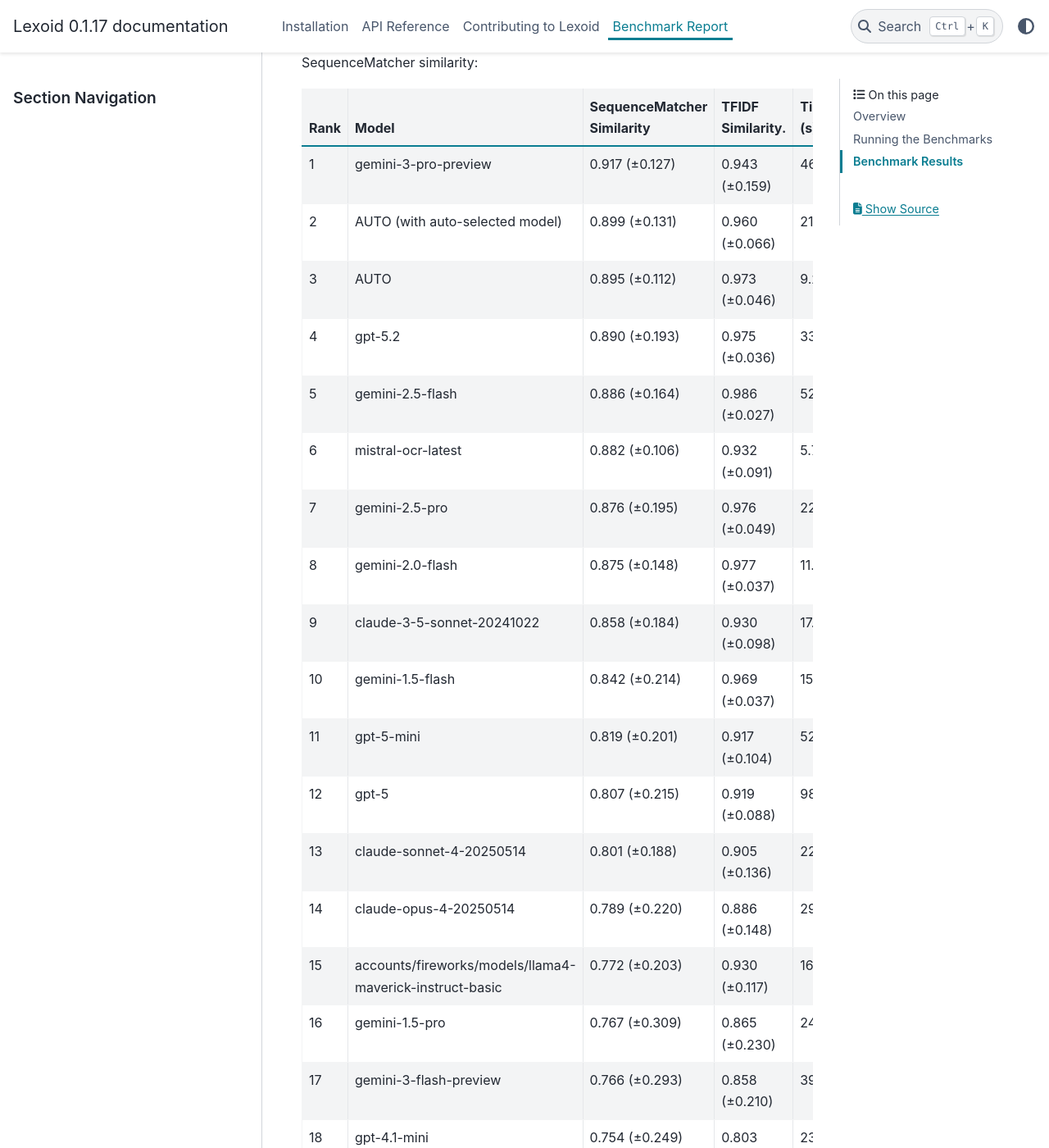
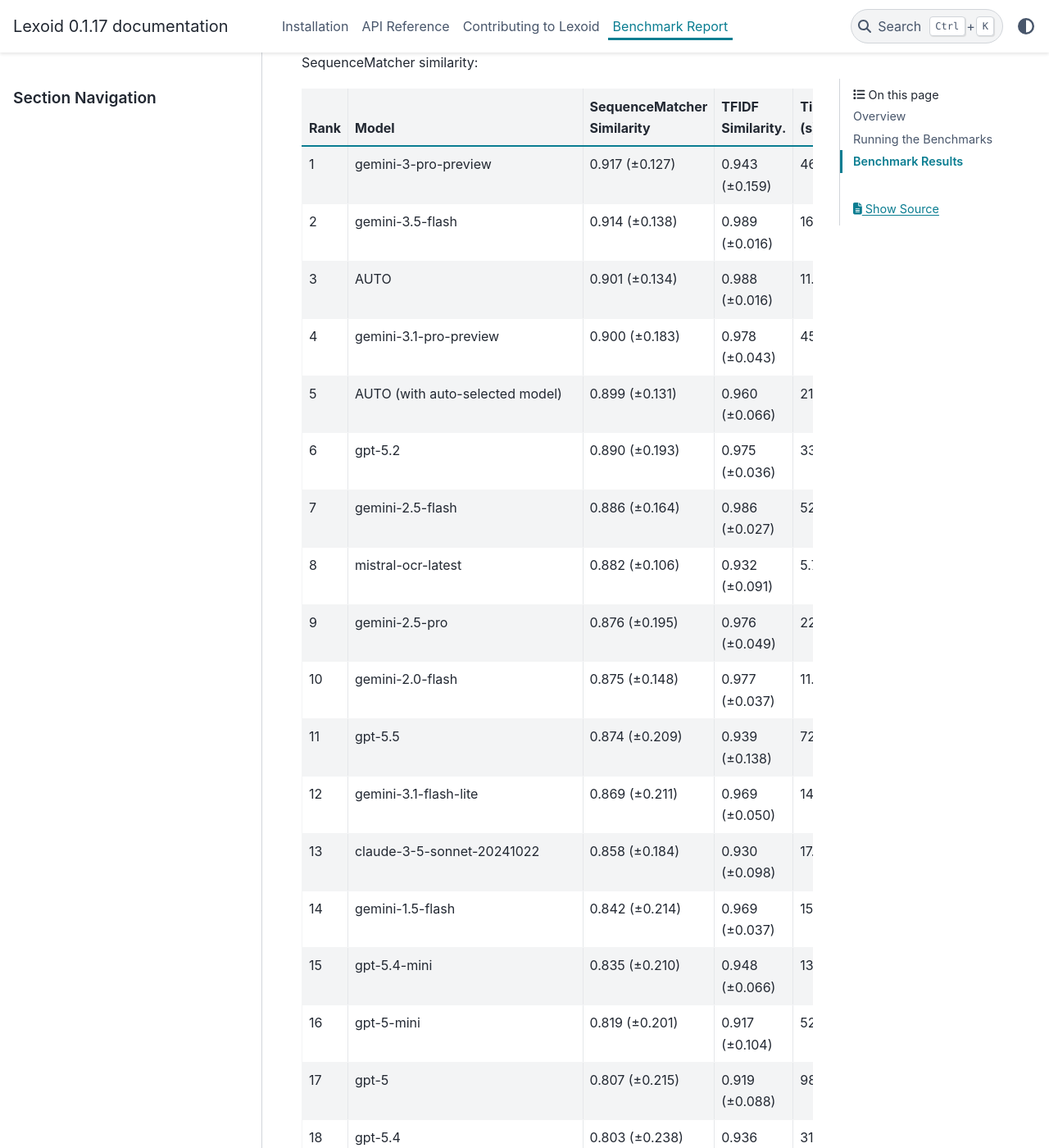
Before and after one commit to oidlabs-com/Lexoid, a Sphinx documentation site: the page built from docs/benchmark.rst, in a window 1280 px wide and 1400 px high, scrolled down 2368 px. Shown: the whole window at 82% size. Built offline with Sphinx 7.4.7 and the PyData theme 0.15.4, drawn with Linux system fonts in a browser that asks for light colours; some of the changed text lies outside the part shown.

Commit message:
Update benchmark
* Update benchmark with the latest Gemini, GPT, and Claude models
* Set default LLM to gemini-3.5-flash
* Update benchmark with AUTO mode results

```diff
--- a/docs/benchmark.rst
+++ b/docs/benchmark.rst
@@ -95,156 +95,216 @@
      - 46.92
      - 0.06288
    * - 2
+     - gemini-3.5-flash
+     - 0.914 (±0.138)
+     - 0.989 (±0.016)
+     - 16.70
+     - 0.02936
+   * - 3
+     - AUTO
+     - 0.901 (±0.134)
+     - 0.988 (±0.016)
+     - 11.53
+     - 0.02327
+   * - 4
+     - gemini-3.1-pro-preview
+     - 0.900 (±0.183)
+     - 0.978 (±0.043)
+     - 45.49
+     - 0.02892
+   * - 5
      - AUTO (with auto-selected model)
      - 0.899 (±0.131)
      - 0.960 (±0.066)
      - 21.17
      - 0.00066
-   * - 3
-     - AUTO
-     - 0.895 (±0.112)
-     - 0.973 (±0.046)
-     - 9.29
-     - 0.00063
-   * - 4
+   * - 6
      - gpt-5.2
      - 0.890 (±0.193)
      - 0.975 (±0.036)
      - 33.32
      - 0.03959
-   * - 5
+   * - 7
      - gemini-2.5-flash
      - 0.886 (±0.164)
      - 0.986 (±0.027)
      - 52.55
      - 0.01226
-   * - 6
+   * - 8
      - mistral-ocr-latest
      - 0.882 (±0.106)
      - 0.932 (±0.091)
      - 5.75
      - 0.00121
-   * - 7
+   * - 9
      - gemini-2.5-pro
      - 0.876 (±0.195)
      - 0.976 (±0.049)
      - 22.65
      - 0.02408
-   * - 8
+   * - 10
      - gemini-2.0-flash
      - 0.875 (±0.148)
      - 0.977 (±0.037)
      - 11.96
      - 0.00079
-   * - 9
+   * - 11
+     - gpt-5.5
+     - 0.874 (±0.209)
+     - 0.939 (±0.138)
+     - 72.11
+     - 0.14495
+   * - 12
+     - gemini-3.1-flash-lite
+     - 0.869 (±0.211)
+     - 0.969 (±0.050)
+     - 14.98
+     - 0.00288
+   * - 13
      - claude-3-5-sonnet-20241022
      - 0.858 (±0.184)
      - 0.930 (±0.098)
      - 17.32
      - 0.01804
-   * - 10
+   * - 14
      - gemini-1.5-flash
      - 0.842 (±0.214)
      - 0.969 (±0.037)
      - 15.58
      - 0.00043
-   * - 11
+   * - 15
+     - gpt-5.4-mini
+     - 0.835 (±0.210)
+     - 0.948 (±0.066)
+     - 13.14
+     - 0.00902
+   * - 16
      - gpt-5-mini
      - 0.819 (±0.201)
      - 0.917 (±0.104)
      - 52.84
      - 0.00811
-   * - 12
+   * - 17
      - gpt-5
      - 0.807 (±0.215)
      - 0.919 (±0.088)
      - 98.12
      - 0.05505
-   * - 13
+   * - 18
+     - gpt-5.4
+     - 0.803 (±0.238)
+     - 0.936 (±0.150)
+     - 31.98
+     - 0.03887
+   * - 19
      - claude-sonnet-4-20250514
      - 0.801 (±0.188)
      - 0.905 (±0.136)
      - 22.02
      - 0.02056
-   * - 14
+   * - 20
      - claude-opus-4-20250514
      - 0.789 (±0.220)
      - 0.886 (±0.148)
      - 29.55
      - 0.09513
-   * - 15
+   * - 21
      - accounts/fireworks/models/llama4-maverick-instruct-basic
      - 0.772 (±0.203)
      - 0.930 (±0.117)
      - 16.02
      - 0.00147
-   * - 16
+   * - 22
      - gemini-1.5-pro
      - 0.767 (±0.309)
      - 0.865 (±0.230)
      - 24.77
      - 0.01139
-   * - 17
+   * - 23
      - gemini-3-flash-preview
      - 0.766 (±0.293)
      - 0.858 (±0.210)
      - 39.38
      - 0.00969
-   * - 18
+   * - 24
+     - claude-opus-4-8
+     - 0.764 (±0.254)
+     - 0.863 (±0.154)
+     - 11.10
+     - 0.03195
+   * - 25
+     - claude-sonnet-4-6
+     - 0.757 (±0.302)
+     - 0.843 (±0.206)
+     - 16.50
+     - 0.01804
+   * - 26
      - gpt-4.1-mini
      - 0.754 (±0.249)
      - 0.803 (±0.193)
      - 23.28
      - 0.00347
-   * - 19
+   * - 27
      - accounts/fireworks/models/llama4-scout-instruct-basic
      - 0.754 (±0.243)
      - 0.942 (±0.063)
      - 13.36
      - 0.00087
-   * - 20
+   * - 28
      - gpt-4o
      - 0.752 (±0.269)
      - 0.896 (±0.123)
      - 28.87
      - 0.01469
-   * - 21
+   * - 29
      - gpt-4o-mini
      - 0.728 (±0.241)
      - 0.850 (±0.128)
      - 18.96
      - 0.00609
-   * - 22
+   * - 30
+     - claude-haiku-4-5-20251001
+     - 0.683 (±0.300)
+     - 0.841 (±0.187)
+     - 7.86
+     - 0.00504
+   * - 31
      - claude-3-7-sonnet-20250219
      - 0.646 (±0.397)
      - 0.758 (±0.297)
      - 57.96
      - 0.01730
-   * - 23
+   * - 32
      - gpt-4.1
      - 0.637 (±0.301)
      - 0.787 (±0.185)
      - 35.37
      - 0.01498
-   * - 24
+   * - 33
      - google/gemma-3-27b-it
      - 0.604 (±0.342)
      - 0.788 (±0.297)
      - 23.16
      - 0.00020
-   * - 25
+   * - 34
      - ds4sd/SmolDocling-256M-preview
      - 0.603 (±0.292)
      - 0.705 (±0.262)
      - 507.74
      - 0.00000
-   * - 26
+   * - 35
+     - gpt-5.4-nano
+     - 0.600 (±0.309)
+     - 0.856 (±0.119)
+     - 22.51
+     - 0.00321
+   * - 36
      - microsoft/phi-4-multimodal-instruct
      - 0.589 (±0.273)
      - 0.820 (±0.197)
      - 14.00
      - 0.00045
-   * - 27
+   * - 37
      - qwen/qwen-2.5-vl-7b-instruct
      - 0.498 (±0.378)
      - 0.630 (±0.445)
```
Also changed, not shown: README.md (+39 -29 lines), 7 other files.
